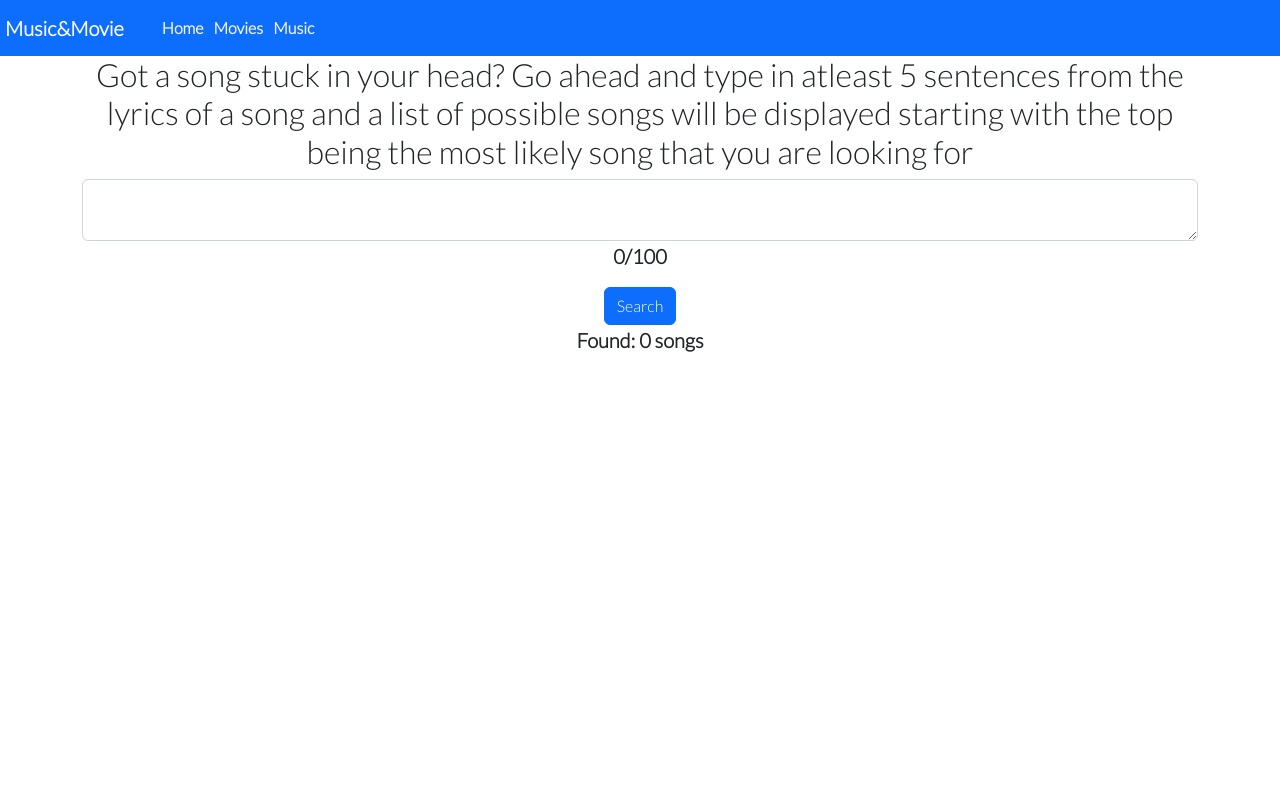
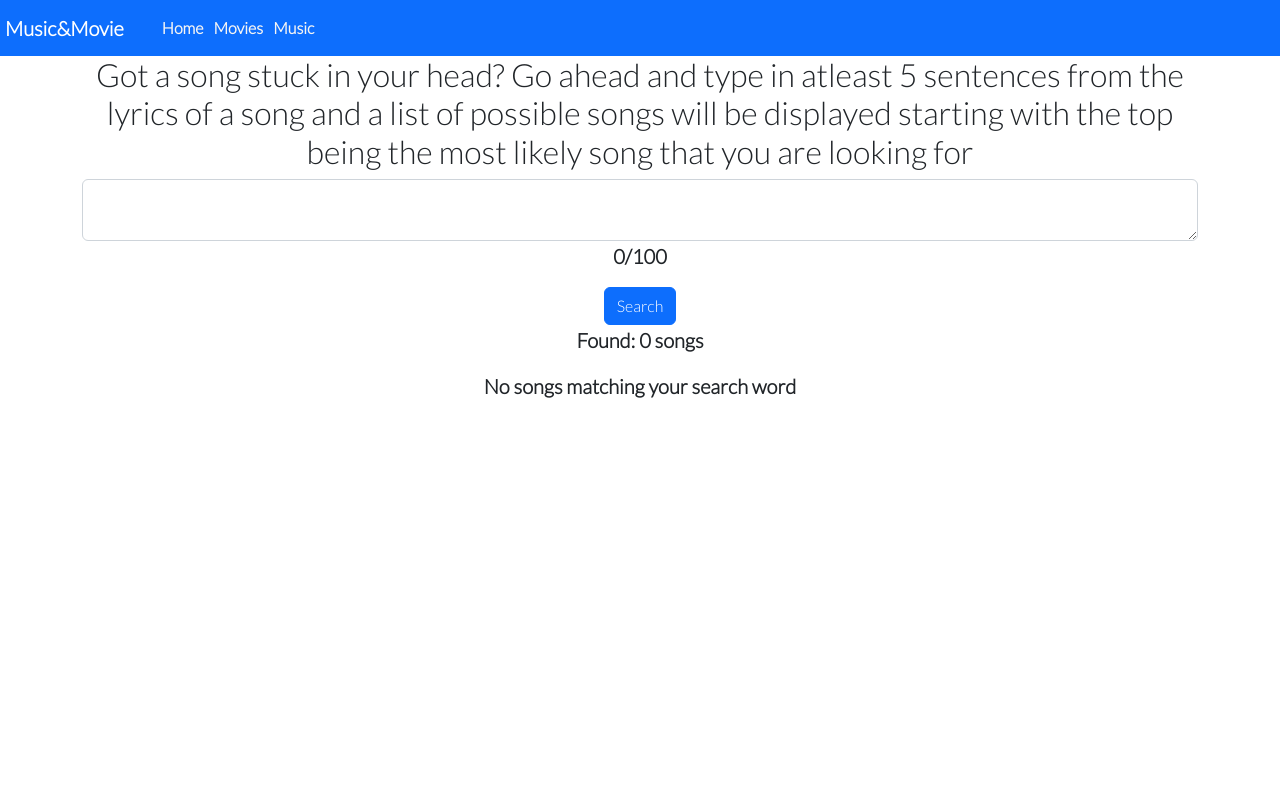
Before and after one commit to rebahama/API-mashup, a React (Create React App) app: page /music in a window 1280 px wide. Shown: the top 800 px of the page. Built offline with nearby package versions, Linux system fonts and the light colour scheme.

Commit message:
add if no songs are found

```diff
--- a/src/webpage/Music.js
+++ b/src/webpage/Music.js
@@ -1,4 +1,4 @@
-import React, { useState } from 'react';
+import React, { useEffect, useState } from 'react';
 import styles from '../styles/MusicPage.module.css';
 import axios from 'axios';
 import { Container, Form, Button } from 'react-bootstrap';
@@ -35,13 +35,19 @@ const Music = () => {
     else if (lyric !== "") {
       event.preventDefault();
       axios.request(options).then(function (response) {
+
         SetMusic(response.data.tracks.hits);
+
         console.log(response.status)
-        console.log(response.status)
+        if(response.status===200){
+          alert("found songs")
+        }
+        console.log(response.data.tracks.hits)
+
 
       }).catch(function (error) {
 
-        console.error(error);
+        console.log(error);
       });
     }
   }
@@ -64,7 +70,10 @@ const Music = () => {
       </Container>
       <p> Found: {music.length} songs </p>
 
-      {music.map((musics) => {
+
+      {music.length>0
+
+      ? music.map((musics) => {
 
         return <div key={musics.track.key} className={styles.ArtistContainer}>
 
@@ -75,7 +84,7 @@ const Music = () => {
           <a href={musics.track.url} target='_blank' rel='noopener noreferrer'> Click here to hear song </a>
           <hr />
         </div>
-      })}
+      }):"No songs matching your search word"}
 
     </div>
   )
```
